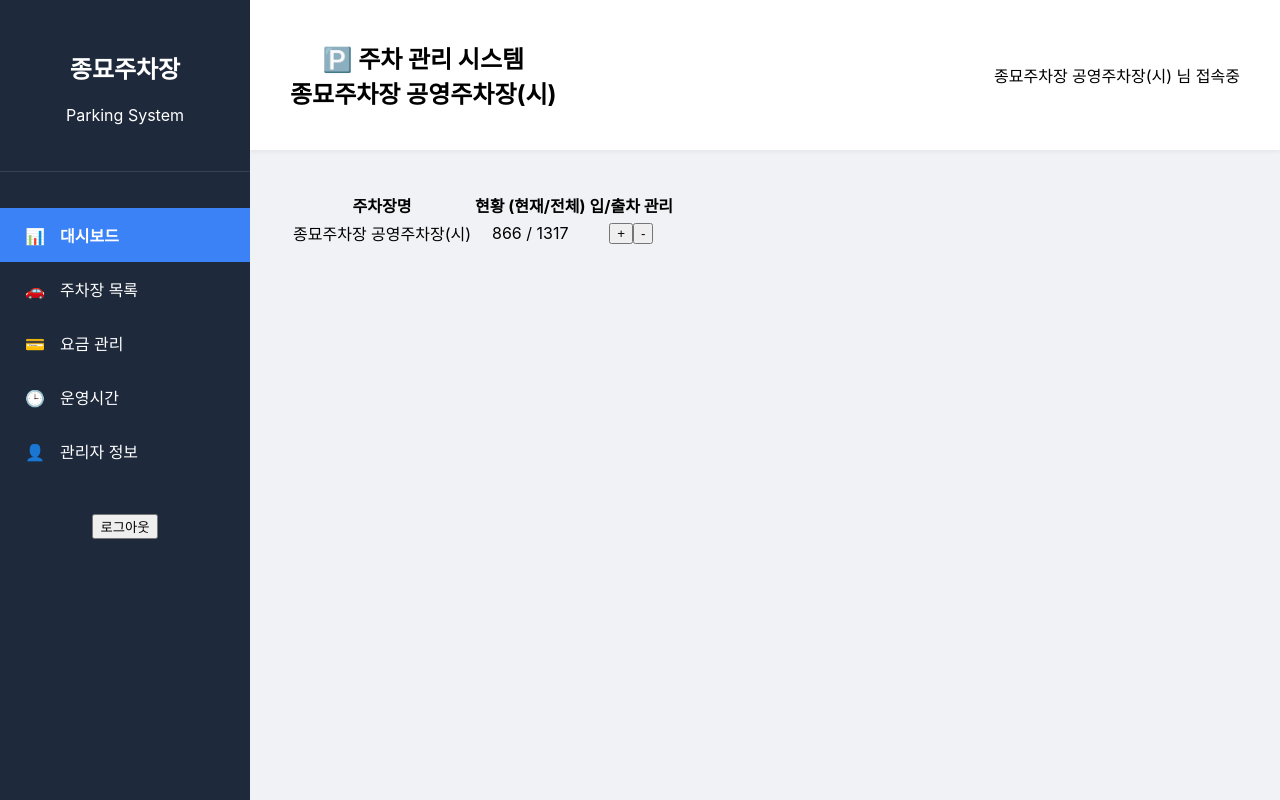
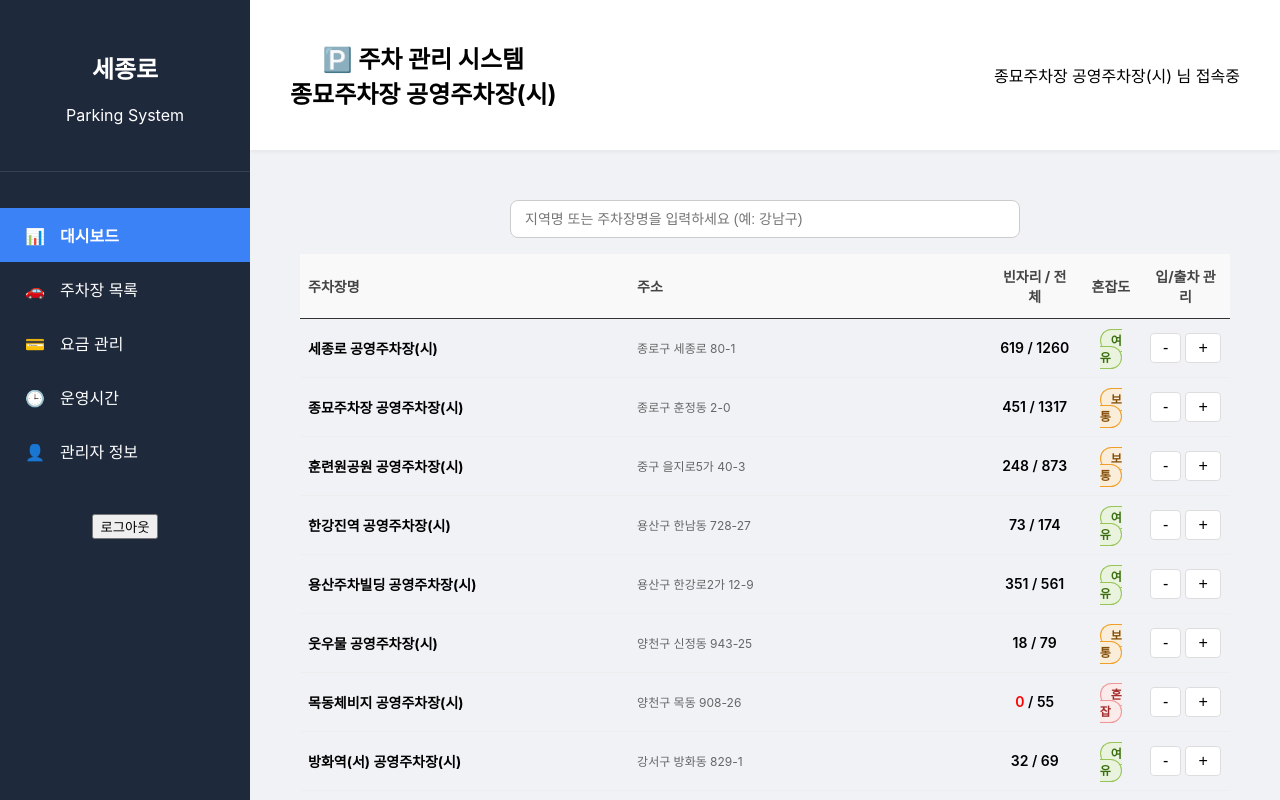
Before and after one commit to HANE48/Parking_place, a React (Create React App) app: page / in a window 1280 px wide. Built offline with nearby package versions, Linux system fonts and the light colour scheme.

Commit message:
P.Table 전체코드 수정 및 main P.Table 부분 수정

```diff
--- a/src/manager/ParkingTable.js
+++ b/src/manager/ParkingTable.js
@@ -1,76 +1,132 @@
 import React, { useState } from 'react';
-import ParkingData from './ParkingData';
 
 const ParkingTable = ({ data, setData }) => {
-    // 추후 id만 인자로 받아서 진행하게 변경
-    // const id = 171730;
-    // const [data, setData] = useState(ParkingData.DATA.filter
-    //     (parking => parking.pklt_cd === id)
-    // );
-    // ParkingData.DATA로 접근해서 json파일의 내용을 사용
-    //[+]버튼 누르면 실행되는 함수
-    const handleIncrease = (index) => {
-        const newData = [...data]; // 원본데이터 복사
-        if (newData[index].now_prk_vhcl_cnt < newData[index].tpkct) {
-            newData[index].now_prk_vhcl_cnt += 1; // 현재 주차수 +1
-            setData(newData); //현재 상태(State) 업데이트
-        } else {
-            alert("만차입니다")
-        }
+    const [searchTerm, setSearchTerm] = useState("");
+
+    // 1. 혼잡도 및 빈자리 계산 (마이너스 값 방어 로직)
+    const getStatus = (now, total) => {
+        const nNow = Number(now || 0);
+        const nTotal = Number(total || 0);
+
+        // 현재 대수가 전체보다 많아도 계산은 100%까지만 (혼잡도 표시용)
+        const calcNow = nNow > nTotal ? nTotal : nNow;
+        const rate = (calcNow / nTotal) * 100;
+
+        // 빈자리 계산: 0보다 작아지면 무조건 0으로 표시
+        const available = nTotal - nNow;
+        const displayAvailable = available < 0 ? 0 : available;
+
+        if (rate > 90) return { label: "혼잡", color: "#A32D2D", bg: "#FCEBEB", border: "#F09595", available: displayAvailable };
+        if (rate >= 60) return { label: "보통", color: "#854F0B", bg: "#FAEEDA", border: "#EF9F27", available: displayAvailable };
+        return { label: "여유", color: "#3B6D11", bg: "#EAF3DE", border: "#97C459", available: displayAvailable };
     };
 
-    //[-]버튼 누르면 실행되는 함수
-    const handleDecrease = (index) => {
-        const newData = [...data];
-        if (newData[index].now_prk_vhcl_cnt > 0) {
-            newData[index].now_prk_vhcl_cnt -= 1; //현재 주차수 -1
-            setData(newData);
+    // 2. 검색 필터링 (지역명 또는 주차장명)
+    const filteredData = data.filter(item => {
+        const term = searchTerm.trim().toLowerCase();
+        return (
+            item.pklt_nm?.toLowerCase().includes(term) ||
+            item.addr?.toLowerCase().includes(term)
+        );
+    });
+
+    // 3. 입차 로직 (- 버튼 클릭 시 숫자 증가)
+    const handleIncrease = (pklt_cd) => {
+        setData(prevData => prevData.map(item => {
+            if (item.pklt_cd === pklt_cd) {
+                const current = Number(item.now_prk_vhcl_cnt || 0);
+                const total = Number(item.tpkct || 0);
+
+                if (current < total) {
+                    return { ...item, now_prk_vhcl_cnt: current + 1 };
                 }
+                alert("이미 만차입니다!");
+            }
+            return item;
+        }));
     };
 
-    // let DayOpenHr = data[0].wd_oper_bgng_tm.slice(0, 2);
-    // let DayOpenMin = data[0].wd_oper_bgng_tm.slice(2, 4);
-
-    // let DayEndHr = data[0].wd_oper_end_tm.slice(0, 2);
-    // let DayEndMin = data[0].wd_oper_end_tm.slice(2, 4);
-
-    // let WeekOpenHr = data[0].we_oper_bgng_tm.slice(0, 2);
-    // let WeekOpenMin = data[0].we_oper_bgng_tm.slice(2, 4);
-
-    // let WeekEndHr = data[0].we_oper_end_tm.slice(0, 2);
-    // let WeekEndMin = data[0].we_oper_end_tm.slice(2, 4);
+    // 4. 출차 로직 (+ 버튼 클릭 시 숫자 감소)
+    const handleDecrease = (pklt_cd) => {
+        setData(prevData => prevData.map(item => {
+            if (item.pklt_cd === pklt_cd) {
+                const current = Number(item.now_prk_vhcl_cnt || 0);
+                if (current > 0) {
+                    return { ...item, now_prk_vhcl_cnt: current - 1 };
+                }
+            }
+            return item;
+        }));
+    };
 
     return (
-        <table>
+        <div style={{ padding: '10px' }}>
+            <div style={{ marginBottom: '16px' }}>
+                <input
+                    value={searchTerm}
+                    onChange={(e) => setSearchTerm(e.target.value)}
+                    placeholder="지역명 또는 주차장명을 입력하세요 (예: 강남구)"
+                    style={inputStyle}
+                />
+            </div>
+
+            <table style={{ width: '100%', borderCollapse: 'collapse', fontSize: '14px' }}>
                 <thead>
-                <tr>
-                    <th>주차장명</th>
-                    <th>현황 (현재/전체)</th>
-                    <th>입/출차 관리</th>
-                    {/* <th>운영시간(평일)</th>
-                    <th>운영시간(주말)</th>
-                    <th>기본요금</th> */}
+                    <tr style={{ borderBottom: '1.5px solid #333', backgroundColor: '#f9f9f9' }}>
+                        <th style={thStyle('left')}>주차장명</th>
+                        <th style={thStyle('left')}>주소</th>
+                        <th style={thStyle('center')}>빈자리 / 전체</th>
+                        <th style={thStyle('center')}>혼잡도</th>
+                        <th style={thStyle('center')}>입/출차 관리</th>
                     </tr>
                 </thead>
-
                 <tbody>
-                {data.map((parking, index) => (
+                    {filteredData.length > 0 ? (
+                        filteredData.map((parking) => {
+                            const status = getStatus(parking.now_prk_vhcl_cnt, parking.tpkct);
+                            return (
+                                <tr key={parking.pklt_cd} style={{ borderBottom: '1px solid #eee' }}>
+                                    <td style={tdStyle('left')}><strong>{parking.pklt_nm}</strong></td>
+                                    <td style={{ ...tdStyle('left'), fontSize: '12px', color: '#666' }}>{parking.addr || "-"}</td>
+                                    <td style={{ ...tdStyle('center'), fontWeight: '600' }}>
+                                        <span style={{ color: status.available === 0 ? 'red' : 'inherit' }}>
+                                            {status.available}
+                                        </span> / {Number(parking.tpkct)}
+                                    </td>
+                                    <td style={tdStyle('center')}>
+                                        <span style={{
+                                            color: status.color, backgroundColor: status.bg,
+                                            border: `1px solid ${status.border}`, padding: '3px 10px',
+                                            borderRadius: '20px', fontSize: '12px', fontWeight: 'bold'
+                                        }}>
+                                            {status.label}
+                                        </span>
+                                    </td>
+                                    <td style={tdStyle('center')}>
+                                        {/* - 버튼: 입차(숫자 증가), + 버튼: 출차(숫자 감소) */}
+                                        <button onClick={() => handleIncrease(parking.pklt_cd)} style={btnStyle}>-</button>
+                                        <button onClick={() => handleDecrease(parking.pklt_cd)} style={{ ...btnStyle, marginLeft: '4px' }}>+</button>
+                                    </td>
+                                </tr>
+                            );
+                        })
+                    ) : (
                         <tr>
-                        <td>{parking.pklt_nm}</td>
-                        <td>{parking.now_prk_vhcl_cnt} / {parking.tpkct}</td>
-                        <td>
-                            {/* +, - 버튼 활용 */}
-                            <button onClick={() => handleIncrease(index)}>+</button>
-                            <button onClick={() => handleDecrease(index)}>-</button>
+                            <td colSpan="5" style={{ padding: '40px', textAlign: 'center', color: '#999' }}>
+                                검색 결과가 없습니다.
                             </td>
-                        {/* <td>{DayOpenHr}:{DayOpenMin} ~ {DayEndHr}:{DayEndMin}</td>
-                        <td>{WeekOpenHr}:{WeekOpenMin} ~ {WeekEndHr}:{WeekEndMin}</td>
-                        <td>{parking.bsc_prk_crg}원</td> */}
                         </tr>
-                ))}
+                    )}
                 </tbody>
             </table>
-    )
-}
+        </div>
+    );
+};
+
+// 스타일 가이드
+const inputStyle = { padding: '10px 14px', width: '100%', maxWidth: '480px', borderRadius: '8px', border: '1.5px solid #ccc', fontSize: '14px' };
+const thStyle = (align) => ({ padding: '12px 8px', textAlign: align, color: '#444' });
+const tdStyle = (align) => ({ padding: '12px 8px', textAlign: align, verticalAlign: 'middle' });
+const btnStyle = { padding: '5px 12px', cursor: 'pointer', border: '1px solid #ddd', borderRadius: '4px', backgroundColor: '#fff', fontSize: '16px' };
 
 export default ParkingTable;
--- a/src/manager/manager_main.js
+++ b/src/manager/manager_main.js
@@ -11,9 +11,10 @@ function ManagerMain() {
   // id는 로그인 기능 구현 후 파라미터로 받는것으로 변경
   const id = 171730;
   const [currentView, setCurrentView] = useState('dashboard');
-  const [data, setData] = useState(ParkingData.DATA.filter
-          (parking => parking.pklt_cd === id)
-      );
+  const [data, setData] = useState(ParkingData.DATA);
+  // 전체데이터 중 현재 로그인한 관리자의 주차장 정보만 가져옴
+  const currentParking = data.find(p => p.pklt_cd === id) || data[0];
+
   return (
     <div className="manager-layout">
 
@@ -22,8 +23,8 @@ function ManagerMain() {
       <main className="main-content">
 
         <header className="main-header">
-          <h2>🅿️ 주차 관리 시스템 <br/>{data[0].pklt_nm}</h2>
-          <div className="mg-name">{data[0].pklt_nm} 님 접속중</div>
+          <h2>🅿️ 주차 관리 시스템 <br />{currentParking?.pklt_nm}</h2>
+          <div className="mg-name">{currentParking?.pklt_nm} 님 접속중</div>
         </header>
 
         <section className="view-area">
@@ -31,7 +32,7 @@ function ManagerMain() {
 
           {currentView === 'dashboard' && (
             <div className="content-box">
-              <ParkingTable data={data} setData={setData}/>
+              <ParkingTable data={data} setData={setData} />
               {/* <h3>종합 대시보드</h3>
               <p>실시간 주차 현황자리</p> */}
             </div>
@@ -48,7 +49,7 @@ function ManagerMain() {
             <div className="content-box">
               {/* <h3>요금 관리</h3>
               <p>기본요금, 추가요금, 유료/무료, 월정기권, 관리</p> */}
-              <ParkingPriceTable data = {data} />
+              <ParkingPriceTable data={data} />
               {/* 요금관리 전체DATA -> data */}
             </div>
           )}
```
Lines whose indentation alone changed are shown as unchanged.
